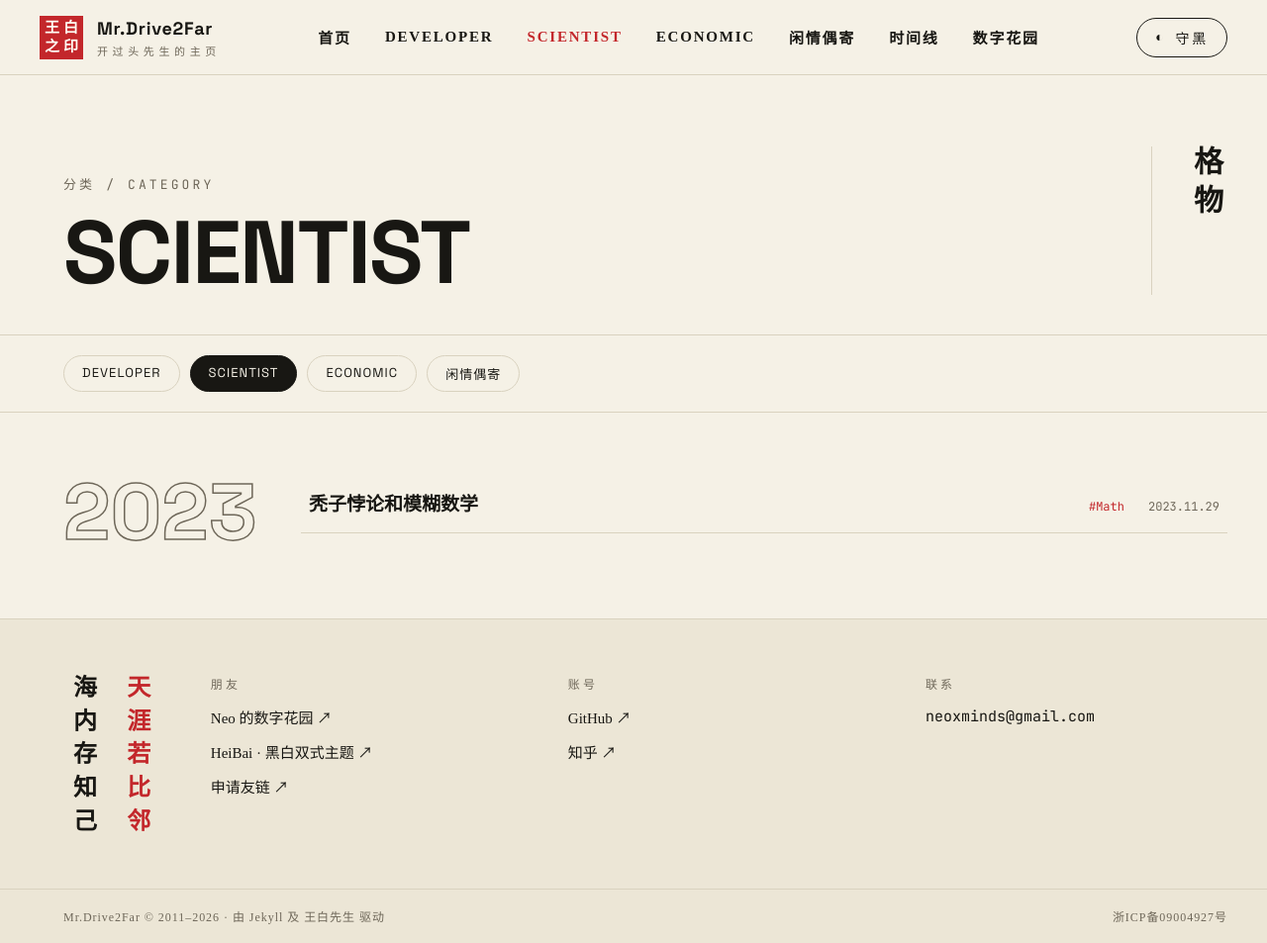
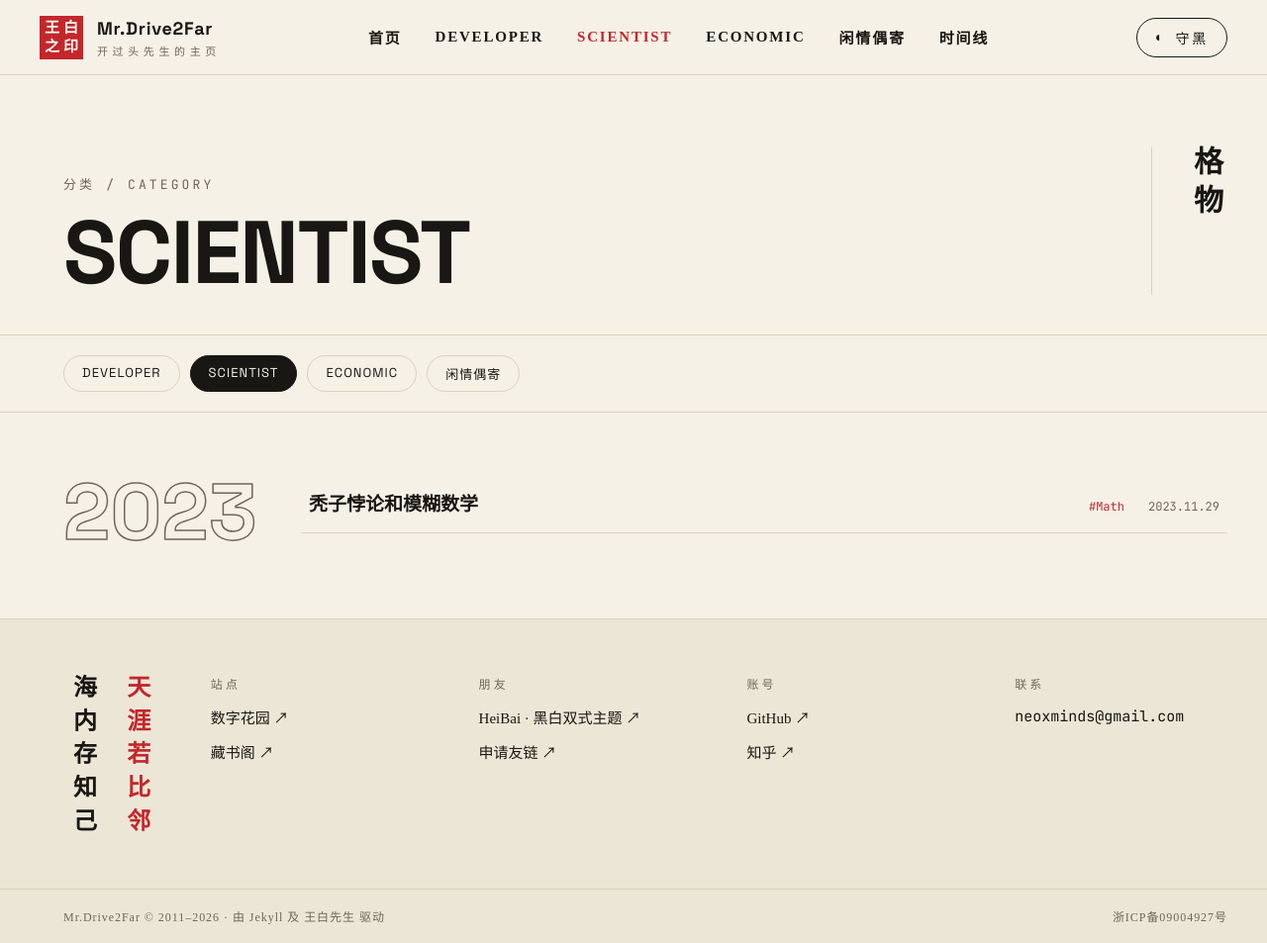
Before and after one commit to NeoWangs/Drive2Far, a Jekyll site: the page built from scientist/index.html, in a window 1280 px wide and 953 px high. Shown: the whole window at 99% size. Built offline with Jekyll 4.4.1, drawn with Linux system fonts in a browser that asks for light colours.

Commit message:
增加外链

```diff
--- a/_config.yml
+++ b/_config.yml
@@ -116,9 +116,12 @@ heibai:
       desc: 知其白，守其黑——黑白双主题上线
   footer:
     couplet: ["海内存知己", "天涯若比邻"]
+    sites:
+      - name: 数字花园
+        url: https://neoxmind.com/
+      - name: 藏书阁
+        url: https://books.neoxmind.com/
     links:
-      - name: Neo 的数字花园
-        url: https://www.neoxmind.com/
       - name: HeiBai · 黑白双式主题
         url: https://github.com/NeoWangs/hexo-theme-heibai
       - name: 申请友链
--- a/_includes/footer.html
+++ b/_includes/footer.html
@@ -2,6 +2,12 @@
   <div class="site-footer__grid">
     <div class="site-footer__couplet">
       {% for line in site.heibai.footer.couplet %}<span{% if forloop.last %} class="accent"{% endif %}>{{ line }}</span>{% endfor %}
+    </div>
+    <div class="site-footer__col">
+      <div class="site-footer__col-label mono">站点</div>
+      {% for site_link in site.heibai.footer.sites %}
+      <a href="{{ site_link.url }}" target="_blank" rel="noopener noreferrer">{{ site_link.name }} ↗</a>
+      {% endfor %}
     </div>
     <div class="site-footer__col">
       <div class="site-footer__col-label mono">朋友</div>
--- a/_includes/header.html
+++ b/_includes/header.html
@@ -13,7 +13,6 @@
     <a class="nav__item{% if current_category == cat.name %} is-active{% endif %}" href="{{ '/' | append: cat.name | append: '/' | relative_url }}">{% if cat.name == 'essay' %}{{ cat.cn }}{% else %}{{ cat.en }}{% endif %}</a>
     {% endfor %}
     <a class="nav__item{% if page.layout == 'about' %} is-active{% endif %}" href="{{ '/about/' | relative_url }}">时间线</a>
-    <a class="nav__item" href="https://neoxmind.com/" target="_blank" rel="noopener noreferrer">数字花园</a>
   </nav>
   <button class="theme-toggle" type="button" data-theme-toggle aria-label="切换主题">
     <span class="theme-toggle__icon">◐</span>
@@ -29,5 +28,4 @@
   <a href="{{ '/' | append: cat.name | append: '/' | relative_url }}">{% if cat.name == 'essay' %}{{ cat.cn }}{% else %}{{ cat.en }}{% endif %}</a>
   {% endfor %}
   <a href="{{ '/about/' | relative_url }}">时间线</a>
-  <a href="https://neoxmind.com/" target="_blank" rel="noopener noreferrer">数字花园</a>
 </div>
--- a/assets/css/style.css
+++ b/assets/css/style.css
@@ -830,7 +830,7 @@ a {
 }
 .site-footer__grid {
   display: grid;
-  grid-template-columns: auto 1fr 1fr 1fr;
+  grid-template-columns: auto repeat(4, minmax(0, 1fr));
   gap: 56px;
   padding: 56px 40px 48px 64px;
 }
@@ -890,6 +890,10 @@ a {
   }
   .nav-burger {
     display: flex;
+  }
+  .site-footer__grid {
+    grid-template-columns: auto repeat(2, minmax(0, 1fr));
+    row-gap: 32px;
   }
 }
 @media (max-width: 768px) {
```
